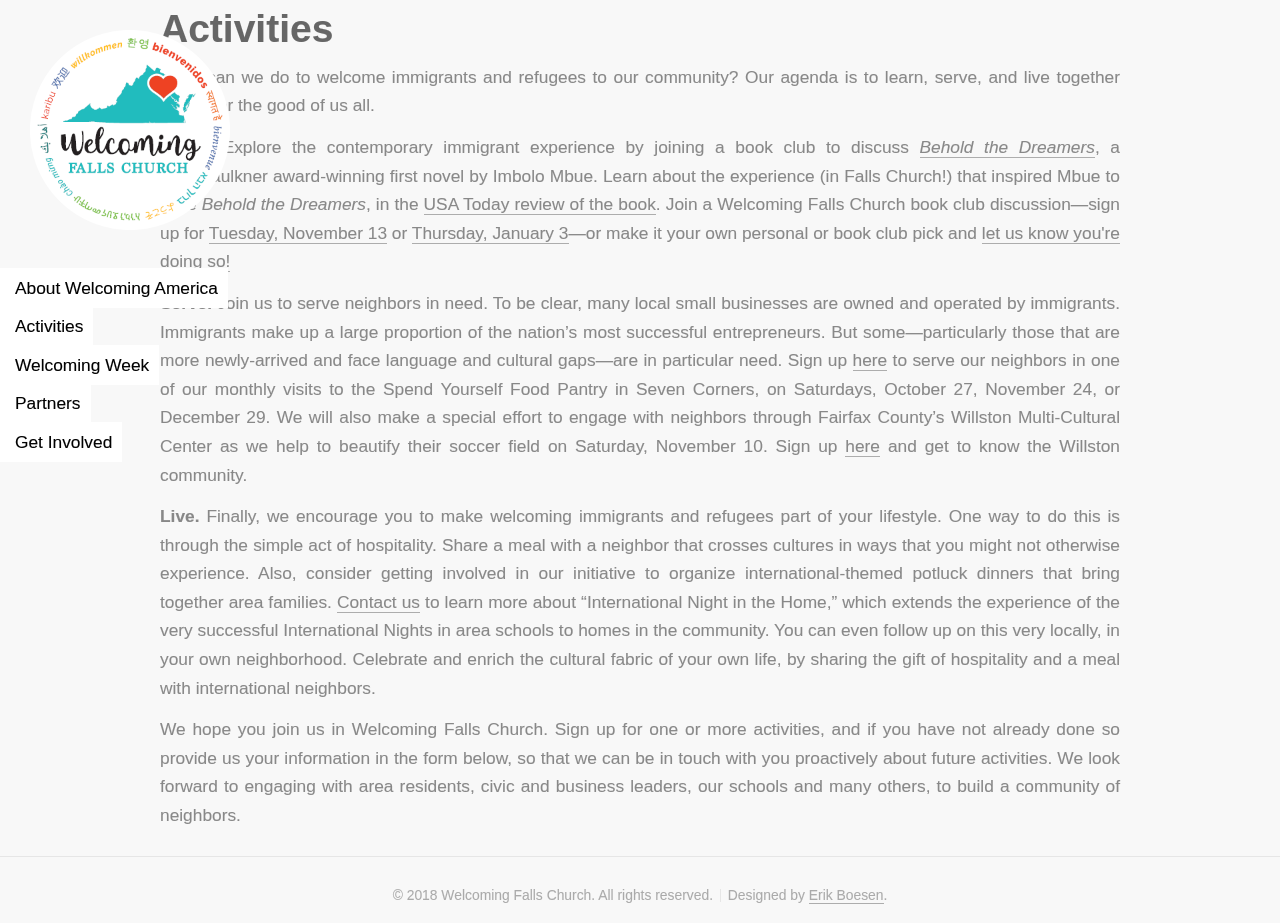
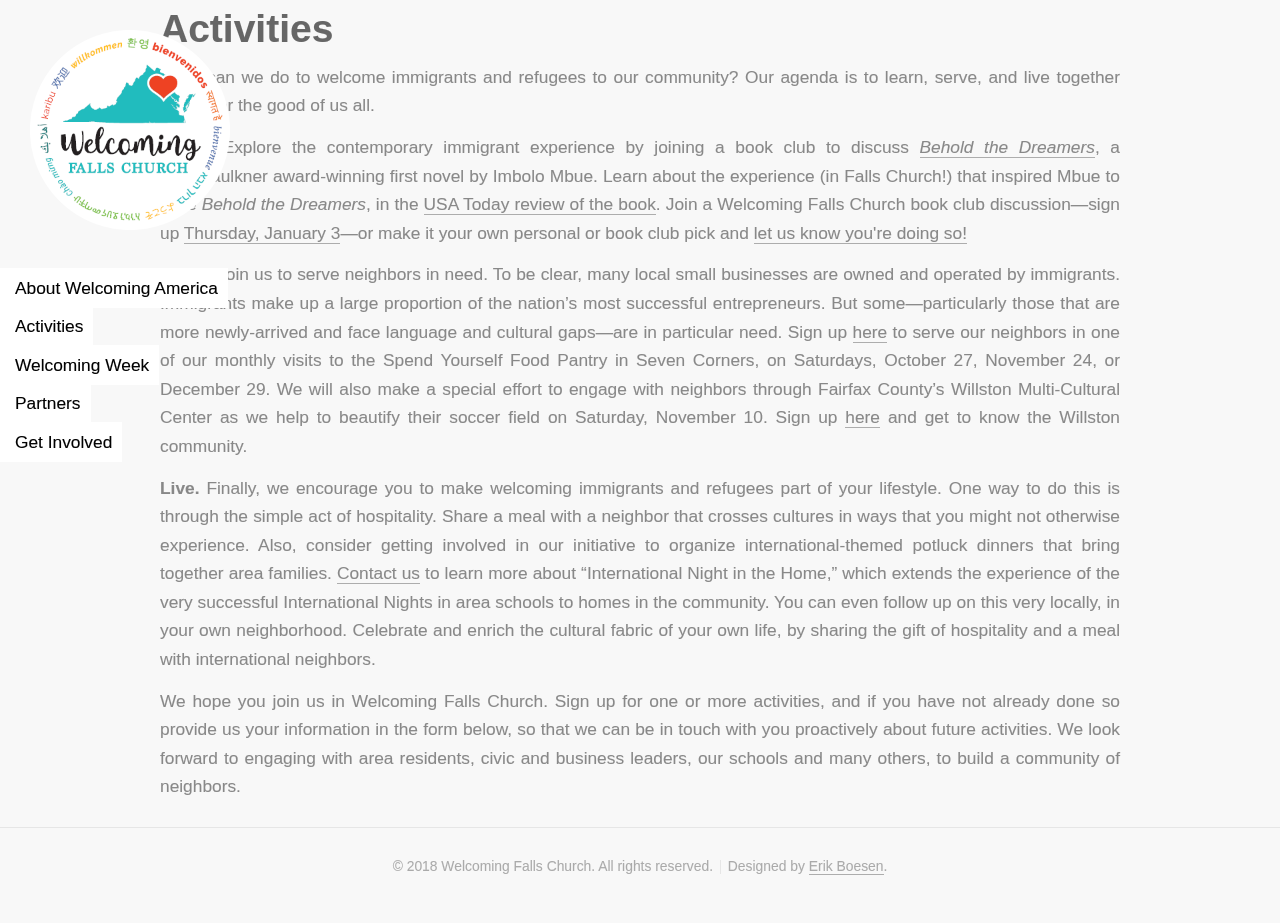
Before and after one commit to wfctest/wfctest, a Jekyll site: the page built from activities.html, in a window 1280 px wide. Built offline with Jekyll 4.4.1, drawn with Linux system fonts in a browser that asks for light colours; some web fonts are replaced; after the commit the page ends 900 px from its top, so only the background shows below that.

Commit message:
Take out reference to Nov 13th book club

```diff
--- a/activities.html
+++ b/activities.html
@@ -5,7 +5,7 @@ layout: default
     <div class="container">
         <h2>Activities</h2>
         <p>What can we do to welcome immigrants and refugees to our community? Our agenda is to learn, serve, and live together better, for the good of us all.</p>
-        <p><strong>Learn.</strong> Explore the contemporary immigrant experience by joining a book club to discuss <a href="https://www.amazon.com/Behold-Dreamers-Oprahs-Book-Club/dp/0525509712/ref=sr_1_1?ie=UTF8&amp;qid=1539031722&amp;sr=8-1&amp;keywords=behold+the+dreamers"><em>Behold the Dreamers</em></a>, a PEN/Faulkner award-winning first novel by Imbolo Mbue. Learn about the experience (in Falls Church!) that inspired Mbue to write <em>Behold the Dreamers</em>, in the <a href="https://www.usatoday.com/story/life/books/2017/06/26/oprah-picks-debut-novel-behold-the-dreamers-for-book-club/103197042/">USA Today review of the book</a>. Join a Welcoming Falls Church book club discussion—sign up for <a href="https://www.signupgenius.com/go/70a0f4cabae22a2fd0-book">Tuesday, November 13</a> or <a href="https://www.signupgenius.com/go/70a0f4cabae22a2fd0-book1">Thursday, January 3</a>—or make it your own personal or book club pick and <a href="mailto:welcomingfallschurch@gmail.com">let us know</span> you're doing so!</a></p>
+        <p><strong>Learn.</strong> Explore the contemporary immigrant experience by joining a book club to discuss <a href="https://www.amazon.com/Behold-Dreamers-Oprahs-Book-Club/dp/0525509712/ref=sr_1_1?ie=UTF8&amp;qid=1539031722&amp;sr=8-1&amp;keywords=behold+the+dreamers"><em>Behold the Dreamers</em></a>, a PEN/Faulkner award-winning first novel by Imbolo Mbue. Learn about the experience (in Falls Church!) that inspired Mbue to write <em>Behold the Dreamers</em>, in the <a href="https://www.usatoday.com/story/life/books/2017/06/26/oprah-picks-debut-novel-behold-the-dreamers-for-book-club/103197042/">USA Today review of the book</a>. Join a Welcoming Falls Church book club discussion—sign up <a href="https://www.signupgenius.com/go/70a0f4cabae22a2fd0-book1">Thursday, January 3</a>—or make it your own personal or book club pick and <a href="mailto:welcomingfallschurch@gmail.com">let us know</span> you're doing so!</a></p>
         <p><strong>Serve.</strong> Join us to serve neighbors in need. To be clear, <span class="underline">many</span> local small businesses are owned and operated by immigrants. Immigrants make up a large proportion of the nation’s most successful entrepreneurs. But some—particularly those that are more newly-arrived and face language and cultural gaps—are in particular need. Sign up <a href="https://www.signupgenius.com/go/70a0f4cabae22a2fd0-volunteer">here</a> to serve our neighbors in one of our monthly visits to the Spend Yourself Food Pantry in Seven Corners, on Saturdays, October 27, November 24, or December 29. We will also make a special effort to engage with neighbors through Fairfax County’s Willston Multi-Cultural Center as we help to beautify their soccer field on Saturday, November 10. Sign up <a href="https://www.signupgenius.com/go/70a0f4cabae22a2fd0-volunteer1">here</a> and get to know the Willston community.</p>
         <p><strong>Live.</strong> Finally, we encourage you to make welcoming immigrants and refugees part of your lifestyle. One way to do this is through the simple act of hospitality. Share a meal with a neighbor that crosses cultures in ways that you might not otherwise experience. Also, consider getting involved in our initiative to organize international-themed potluck dinners that bring together area families. <a href="mailto:welcomingfallschurch@gmail.com">Contact us</a> to learn more about “International Night in the Home,” which extends the experience of the very successful International Nights in area schools to homes in the community. You can even follow up on this very locally, in your own neighborhood. Celebrate and enrich the cultural fabric of your own life, by sharing the gift of hospitality and a meal with international neighbors.</p>
         <p>We hope you join us in Welcoming Falls Church. Sign up for one or more activities, and if you have not already done so provide us your information in the form below, so that we can be in touch with you proactively about future activities. We look forward to engaging with area residents, civic and business leaders, our schools and many others, to build a community of neighbors.</p>
```
